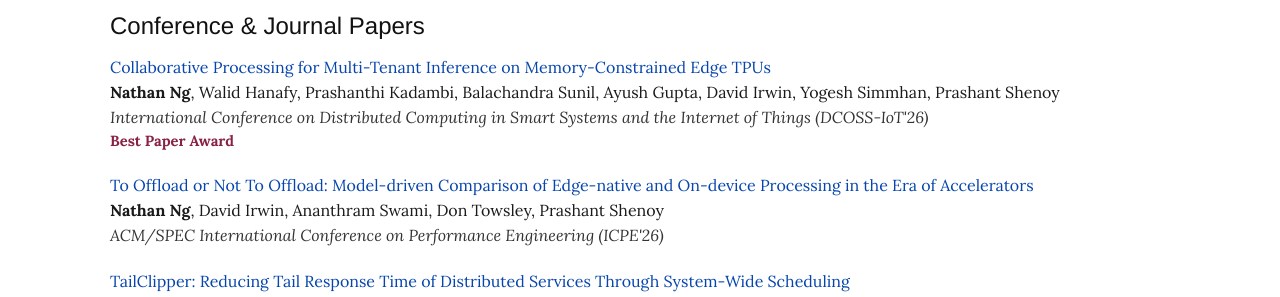
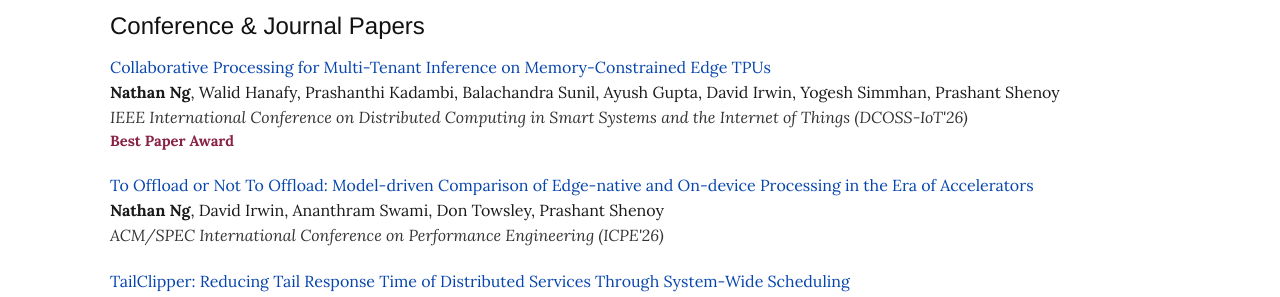
Before and after one commit to khngnathan/personal-website, a Jekyll site: the page built from publications.html, in a window 1280 px wide. Shown: the part 170-467 px from the top of the page. Built offline with Jekyll 4.4.1, drawn with Linux system fonts in a browser that asks for light colours.

Commit message:
Add IEEE prefix to DCOSS-IoT'26 venue on publications page
Align the venue name with the IEEE-sponsored conference branding and
with the sponsor prefixes used for other venues on the page.

Co-Authored-By: Claude Opus 4.8 <noreply@anthropic.com>
Claude-Session: https://claude.ai/code/session_01V72okr5YP3DpwBe1HEnP3f

```diff
--- a/publications.html
+++ b/publications.html
@@ -13,7 +13,7 @@ active: publications
     <li>
       <span class="ptitle"><a href="https://arxiv.org/abs/2602.17808">Collaborative Processing for Multi-Tenant Inference on Memory-Constrained Edge TPUs</a></span>
       <span class="pauthors"><b>Nathan Ng</b>, Walid Hanafy, Prashanthi Kadambi, Balachandra Sunil, Ayush Gupta, David Irwin, Yogesh Simmhan, Prashant Shenoy</span>
-      <span class="pvenue">International Conference on Distributed Computing in Smart Systems and the Internet of Things (DCOSS-IoT'26)</span>
+      <span class="pvenue">IEEE International Conference on Distributed Computing in Smart Systems and the Internet of Things (DCOSS-IoT'26)</span>
       <span class="paward">Best Paper Award</span>
     </li>
     <li>
```
